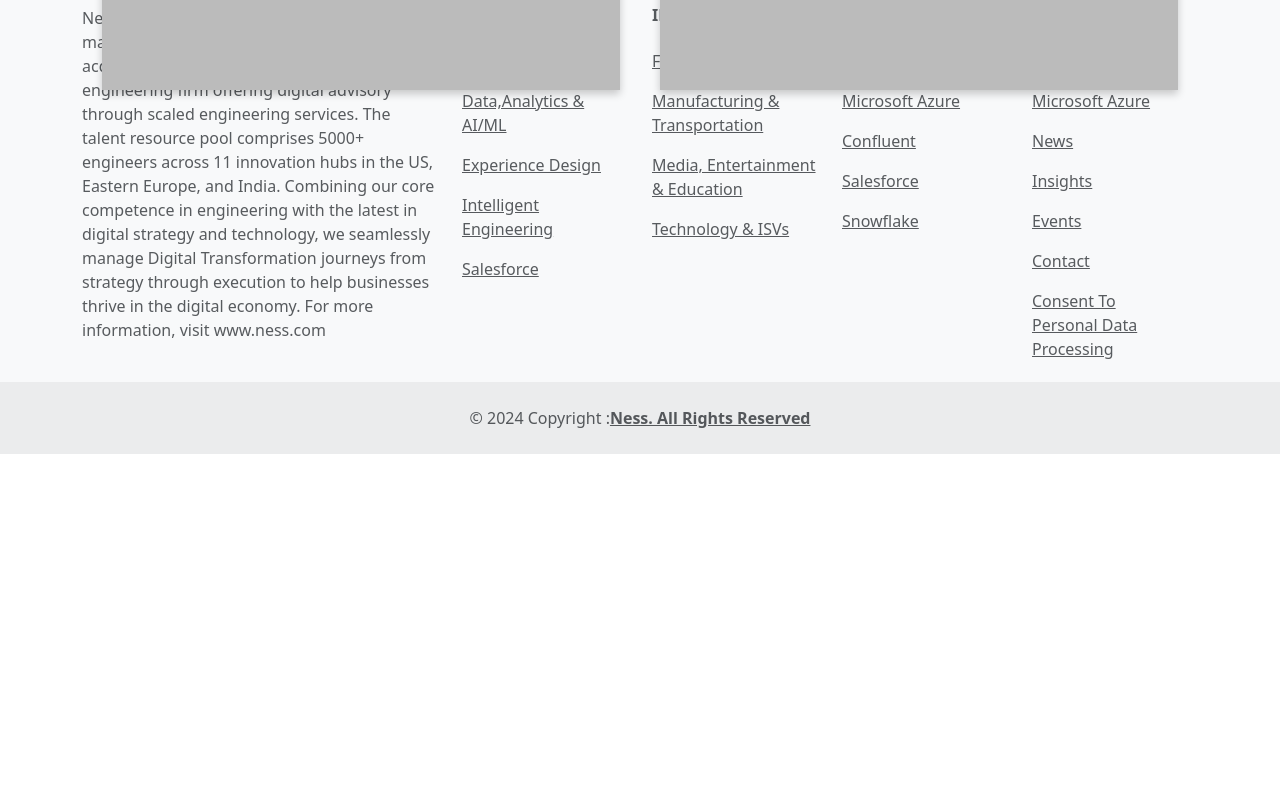
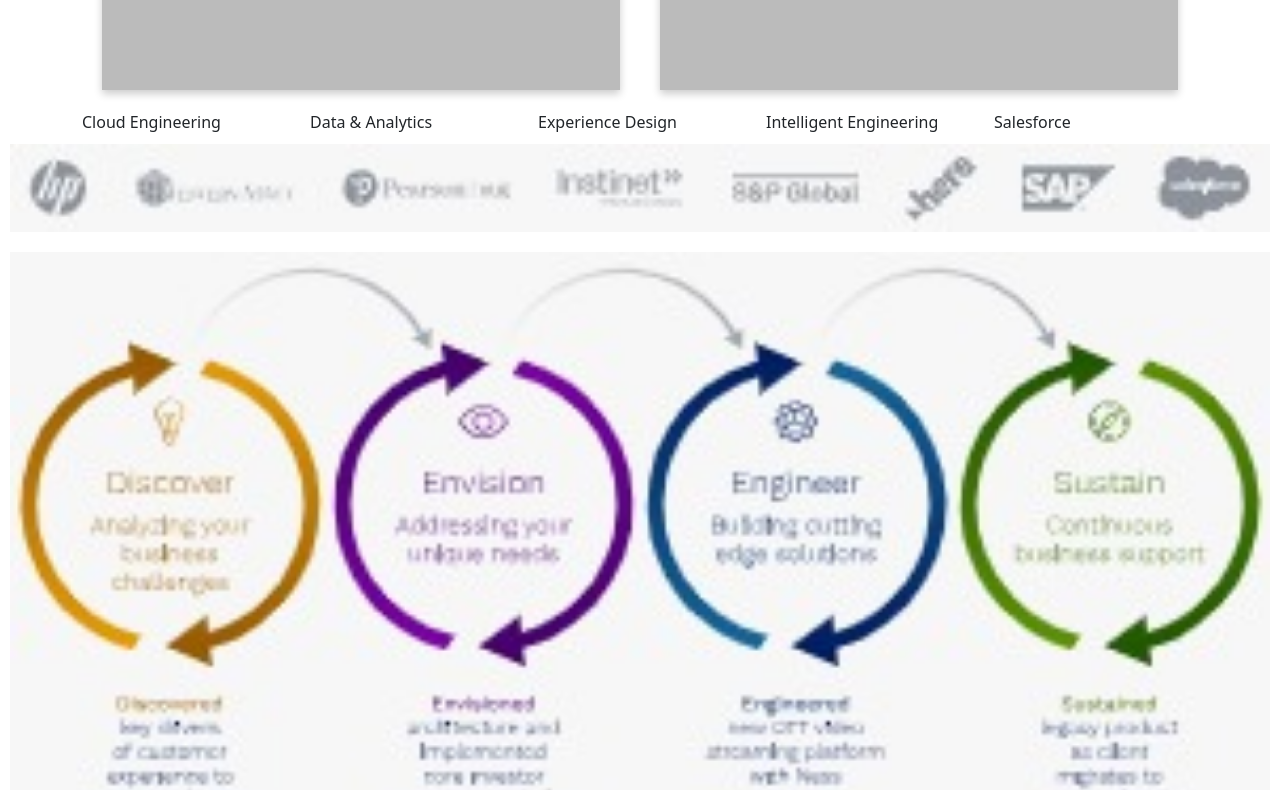
Before and after one commit to raj-potdar/ReactRajProject, a React (Create React App) app: page / in a window 1280 px wide. Shown: the part 1560-2350 px from the top of the page. Before the commit the page ends 2014 px from the top, so only its background shows below. Built offline with nearby package versions, Linux system fonts and the light colour scheme.

Commit message:
added the home screen

```diff
--- a/src/Components/Home.js
+++ b/src/Components/Home.js
@@ -5,6 +5,8 @@
 import { Container } from "react-bootstrap";
 import Row from 'react-bootstrap/Row';
 import Col from 'react-bootstrap/Col';
+import imgq from '../imgds.jpg';
+import imga from '../imhs.jpg'
 
 const Home = () => {
   return (
@@ -82,6 +84,8 @@
           <Col>Salesforce</Col>
         </Row>
       </Container>
+      <img src={imgq} className="logo-l newimg"></img>
+      <img src={imga} className="logo-l newimg1"></img>
     </>
   );
 };
--- a/src/Home.css
+++ b/src/Home.css
@@ -19,7 +19,7 @@
 }
 
 .homerow1 {
-    margin-top: 200px;
+    margin-top: 0px;
 }
 
 /* Clear floats after the homecolumns */
@@ -54,7 +54,7 @@
 }
 
 .flip-card-inner {
-    position: absolute;
+    /* position: absolute; */
     width: 100%;
     height: 200px;
     text-align: center;
@@ -91,3 +91,12 @@
     text-align: center;
     padding-top: 40px;
 }
+.newimg {
+    width: 100%;
+    padding: 10px;
+}
+
+.newimg1 {
+    width: 100%;
+    padding: 10px;
+}
```
Also changed, not shown: src/imgds.jpg (added), src/imhs.jpg (added).
